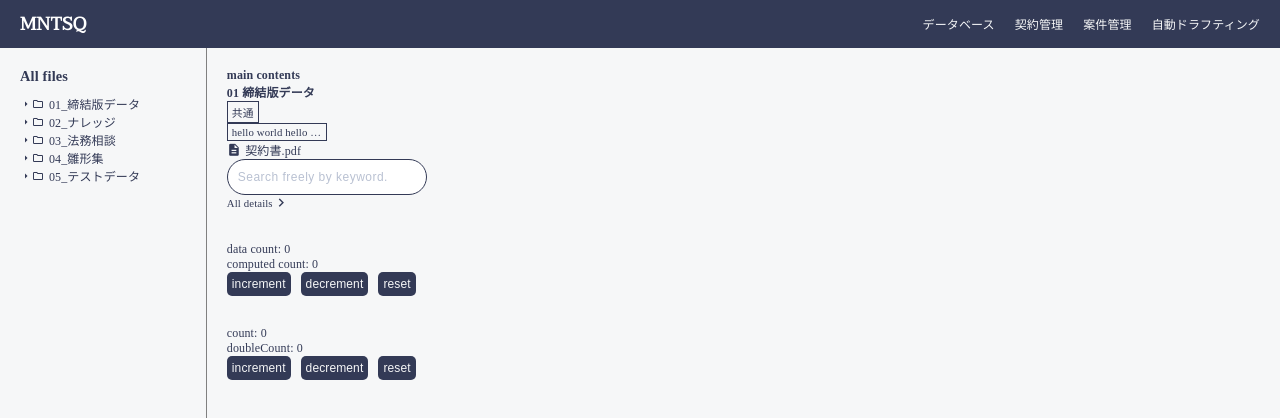
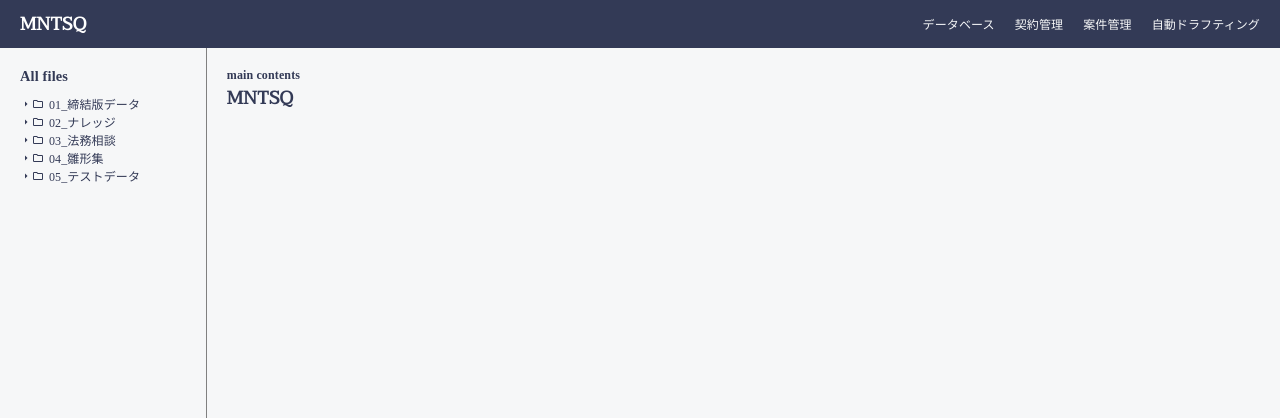
Before and after one commit to calm1205/vite-vue2, a Vue app: page / in a window 1280 px wide. Shown: the top 418 px of the page. Built offline with nearby package versions, Linux system fonts and the light colour scheme.

Commit message:
global export

```diff
--- a/src/App.vue
+++ b/src/App.vue
@@ -18,7 +18,7 @@
       <SideMenu />
       <div class="content">
         <h1>main contents</h1>
-        <router-view />
+        <logo />
       </div>
     </div>
   </div>
--- a/src/main.js
+++ b/src/main.js
@@ -3,9 +3,11 @@
 import App from "./App.vue"
 import router from "./router"
 import "material-icons/iconfont/material-icons.css"
+import Logo from "./components/atoms/Logo.vue"
 
 Vue.config.productionTip = false
 Vue.use(Vuex)
+Vue.component("Logo", Logo)
 
 const store = new Vuex.Store({
   state: {
```
